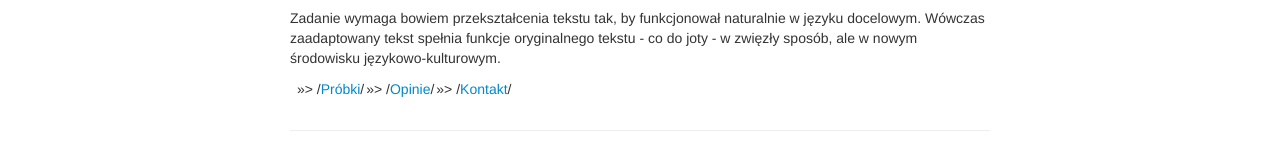
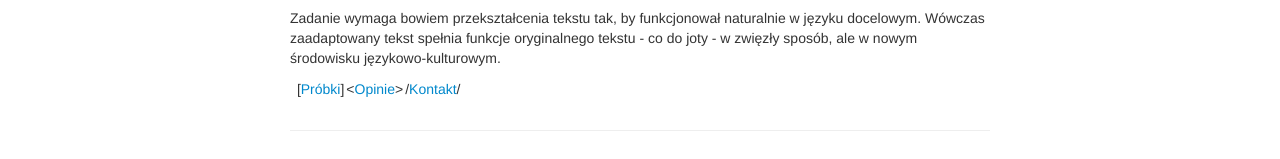
Before and after one commit to StephenEastham/StephenEastham.github.io, a Jekyll site: the page built from index.md, in a window 1280 px wide. Shown: the part 1283-1442 px from the top of the page. Built offline with Jekyll 4.4.1, drawn with Linux system fonts in a browser that asks for light colours; part of the change alters nothing that is shown.

```diff
--- a/index.md
+++ b/index.md
@@ -21,4 +21,4 @@ Nie wystarczy przetłumaczyć tekstu marketingowo-produktowego. Na przykład, po
 Zadanie wymaga bowiem przekształcenia tekstu tak, by funkcjonował naturalnie w języku docelowym. Wówczas zaadaptowany tekst spełnia funkcje oryginalnego tekstu - co do joty - w zwięzły sposób, ale w nowym środowisku językowo-kulturowym.
 
 ---------|---------|---------
-|>>> /[Próbki](pages/resources.html)/ | >>> /[Opinie](pages/resources.html)/ | >>> /[Kontakt](pages/resources.html)/
+|[[Próbki](pages/resources.html)] | <[Opinie](pages/resources.html)> | /[Kontakt](pages/resources.html)/
```
